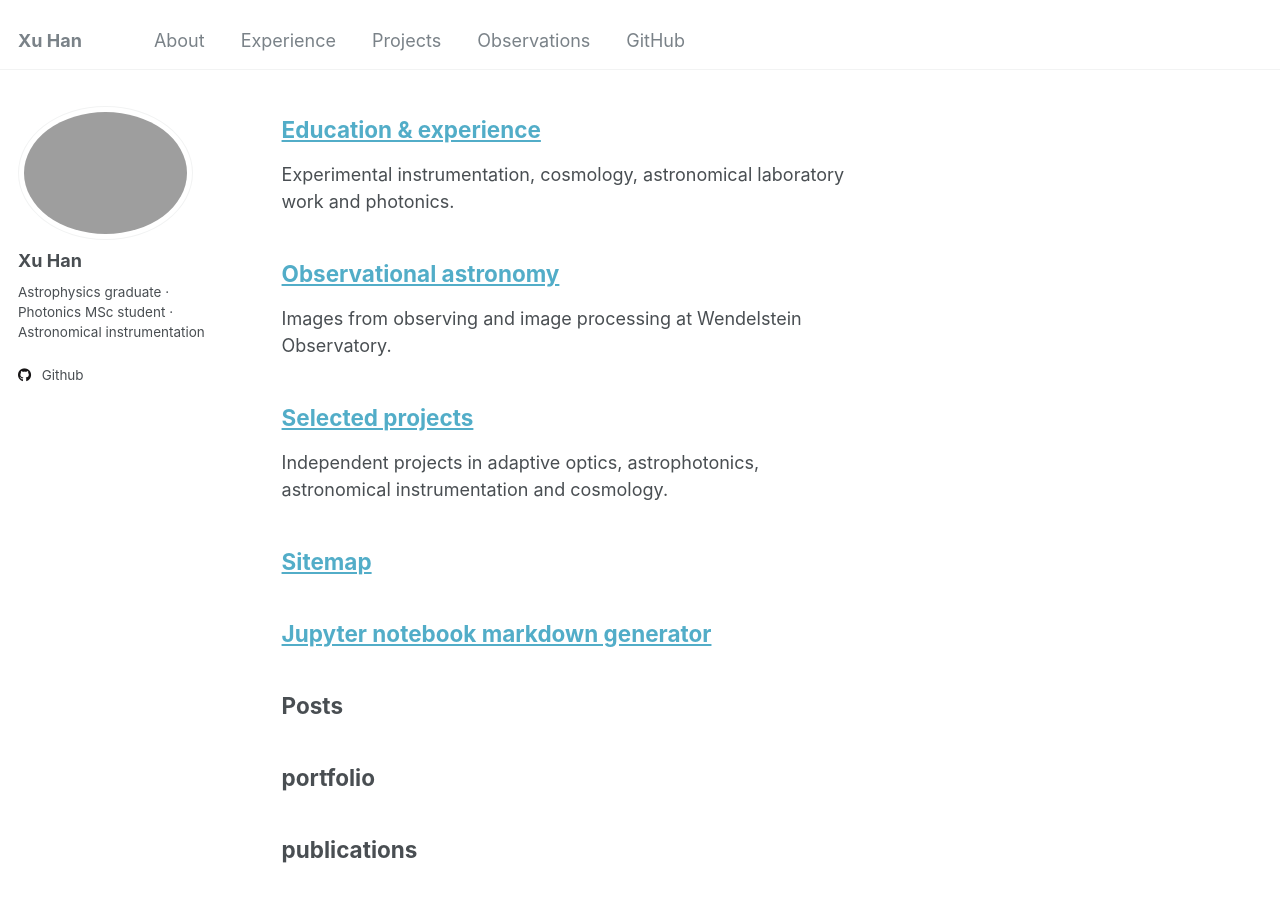
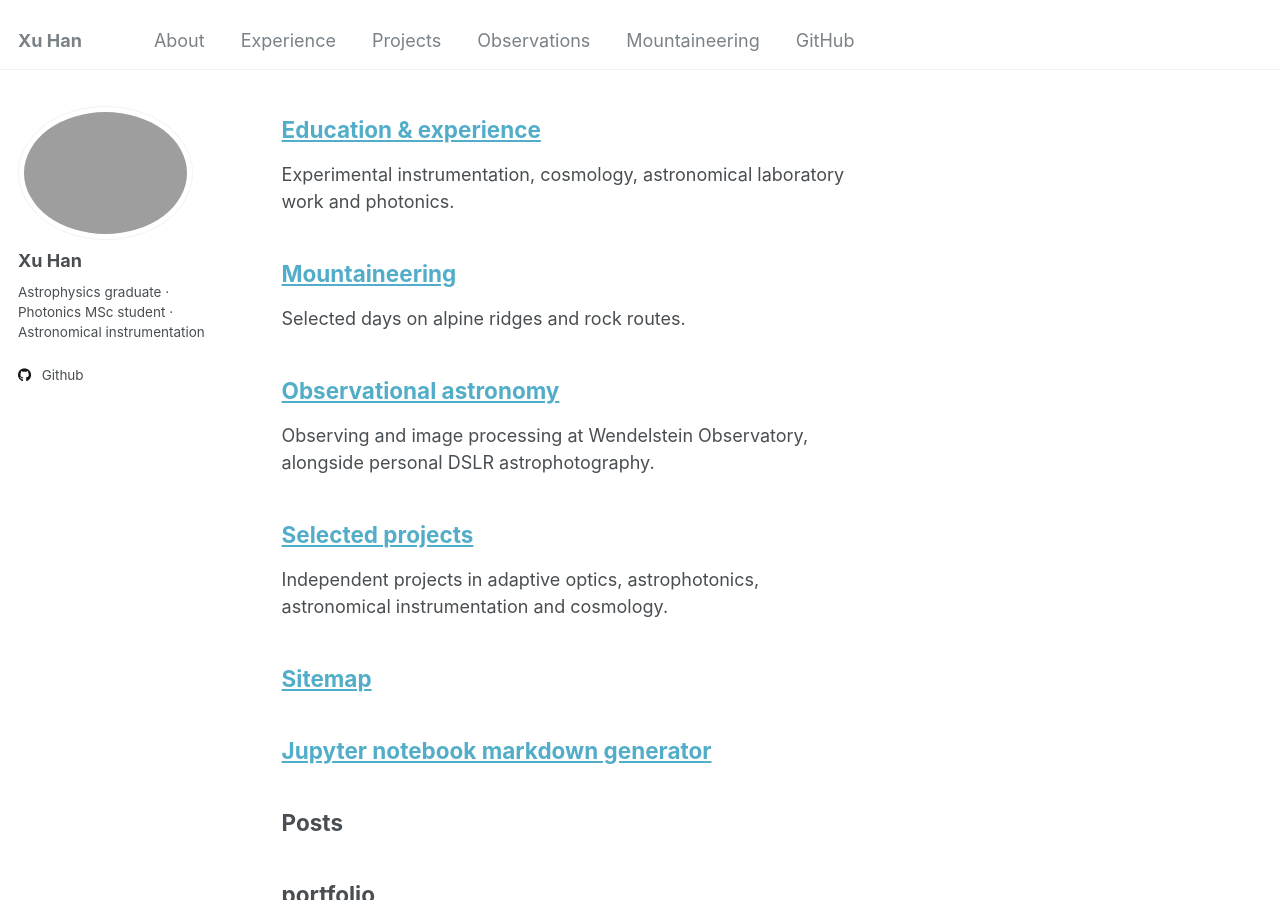
Before and after one commit to xhvoid/Xu-Han.github.io, a Jekyll site: the page built from _pages/sitemap.md, in a window 1280 px wide and 900 px high, scrolled down 396 px. Built offline with Jekyll 4.4.1, drawn with Linux system fonts in a browser that asks for light colours.

Commit message:
Add DSLR astrophotography and mountaineering galleries

```diff
--- a/_data/navigation.yml
+++ b/_data/navigation.yml
@@ -7,5 +7,7 @@ main:
     url: /projects/
   - title: "Observations"
     url: /observations/
+  - title: "Mountaineering"
+    url: /mountaineering/
   - title: "GitHub"
     url: https://github.com/xhvoid
--- /dev/null
+++ b/_pages/mountaineering.md
@@ -0,0 +1,64 @@
+---
+permalink: /mountaineering/
+title: "Mountaineering"
+excerpt: "Selected days on alpine ridges and rock routes."
+author_profile: true
+---
+
+Away from the lab and the night sky, I enjoy mountaineering. These photographs capture a few days on alpine ridges and rock routes, often shared with friends.
+
+{% include photo-gallery-styles.html %}
+
+<div class="photo-gallery mountain-gallery">
+<figure>
+  <a class="gallery-photo" href="{{ '/images/mountaineering/matterhorn-hornligrat.jpg' | relative_url }}">
+    <img data-src="{{ '/images/mountaineering/matterhorn-hornligrat.jpg' | relative_url }}" alt="On the summit ridge of the Matterhorn" width="4000" height="3000" loading="lazy" decoding="async">
+    <noscript><img src="{{ '/images/mountaineering/matterhorn-hornligrat.jpg' | relative_url }}" alt="On the summit ridge of the Matterhorn" width="4000" height="3000" loading="lazy"></noscript>
+  </a>
+  <figcaption>
+    <h3>Matterhorn — Hörnli Ridge</h3>
+    <p class="gallery-note">On the summit ridge, via the Hörnligrat.</p>
+    <a class="gallery-original" href="{{ '/images/mountaineering/matterhorn-hornligrat.jpg' | relative_url }}">View full-resolution image</a>
+  </figcaption>
+</figure>
+
+<figure>
+  <a class="gallery-photo" href="{{ '/images/mountaineering/monch-sudostgrat.jpg' | relative_url }}">
+    <img data-src="{{ '/images/mountaineering/monch-sudostgrat.jpg' | relative_url }}" alt="The knife-edge snow ridge on the Mönch" width="6240" height="4160" loading="lazy" decoding="async">
+    <noscript><img src="{{ '/images/mountaineering/monch-sudostgrat.jpg' | relative_url }}" alt="The knife-edge snow ridge on the Mönch" width="6240" height="4160" loading="lazy"></noscript>
+  </a>
+  <figcaption>
+    <h3>Mönch — Southeast Ridge</h3>
+    <p class="gallery-note">The knife-edge ridge on the Südostgrat.</p>
+    <a class="gallery-original" href="{{ '/images/mountaineering/monch-sudostgrat.jpg' | relative_url }}">View full-resolution image</a>
+  </figcaption>
+</figure>
+
+<figure>
+  <a class="gallery-photo" href="{{ '/images/mountaineering/grossvenediger-nordgrat.jpg' | relative_url }}">
+    <img data-src="{{ '/images/mountaineering/grossvenediger-nordgrat.jpg' | relative_url }}" alt="Rock and snow on the north ridge of Großvenediger" width="3000" height="4000" loading="lazy" decoding="async">
+    <noscript><img src="{{ '/images/mountaineering/grossvenediger-nordgrat.jpg' | relative_url }}" alt="Rock and snow on the north ridge of Großvenediger" width="3000" height="4000" loading="lazy"></noscript>
+  </a>
+  <figcaption>
+    <h3>Großvenediger — North Ridge</h3>
+    <p class="gallery-note">On the Nordgrat with my friend Dr. Angelo Caravano.</p>
+    <a class="gallery-original" href="{{ '/images/mountaineering/grossvenediger-nordgrat.jpg' | relative_url }}">View full-resolution image</a>
+  </figcaption>
+</figure>
+
+<figure>
+  <a class="gallery-photo" href="{{ '/images/mountaineering/cima-grande-via-normale.jpg' | relative_url }}">
+    <img data-src="{{ '/images/mountaineering/cima-grande-via-normale.jpg' | relative_url }}" alt="Climbing on Cima Grande above a cloud-filled Dolomite valley" width="4000" height="3000" loading="lazy" decoding="async">
+    <noscript><img src="{{ '/images/mountaineering/cima-grande-via-normale.jpg' | relative_url }}" alt="Climbing on Cima Grande above a cloud-filled Dolomite valley" width="4000" height="3000" loading="lazy"></noscript>
+  </a>
+  <figcaption>
+    <h3>Cima Grande — Normal Route</h3>
+    <p class="gallery-note">On the Via normale with my friends Dr. Bo Peng and Dr. Hitesh Kishore Das.</p>
+    <a class="gallery-original" href="{{ '/images/mountaineering/cima-grande-via-normale.jpg' | relative_url }}">View full-resolution image</a>
+  </figcaption>
+</figure>
+</div>
+
+[Explore my observing and astrophotography gallery]({{ '/observations/' | relative_url }})
+
+{% include photo-gallery-lazy.html %}
```
Also changed, not shown: _includes/photo-gallery-lazy.html (added, +14 -0 lines), _includes/photo-gallery-styles.html (added, +16 -0 lines), _pages/about.md (+4 -2 lines), _pages/observations.md (+112 -15 lines), images/mountaineering/grossvenediger-nordgrat.jpg (added), 7 other files.
